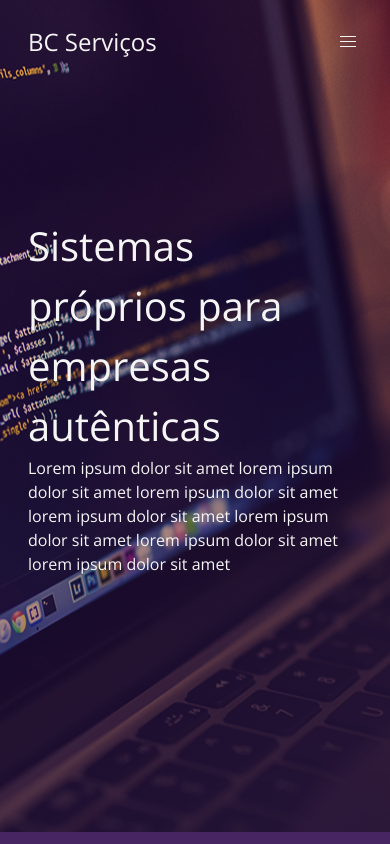
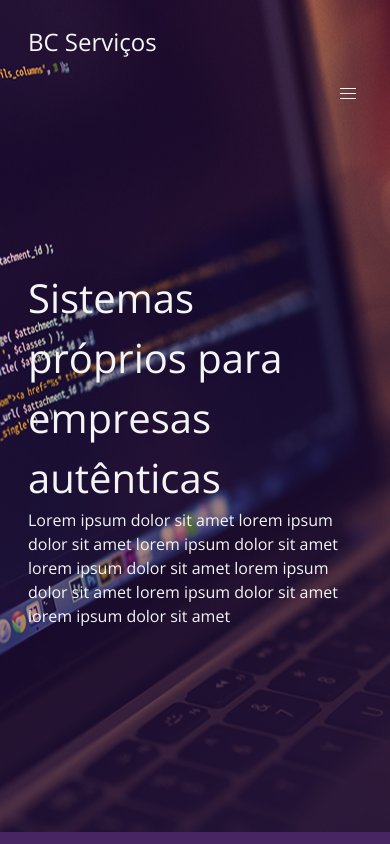
Before and after one commit to eng-gabrielscardoso/bcservicos-react, a React (Create React App) app in the folder frontend/: page / in a window 390 px wide. Shown: the top 844 px of the page. Built offline with nearby package versions, Linux system fonts and the light colour scheme.

Commit message:
refactor: enhance footer

```diff
--- a/frontend/src/components/Footer/Footer.css
+++ b/frontend/src/components/Footer/Footer.css
@@ -0,0 +1,6 @@
+@media screen and (max-width: 769px) {
+  div {
+    flex-direction: column;
+    align-items: center;
+  }
+}
```
